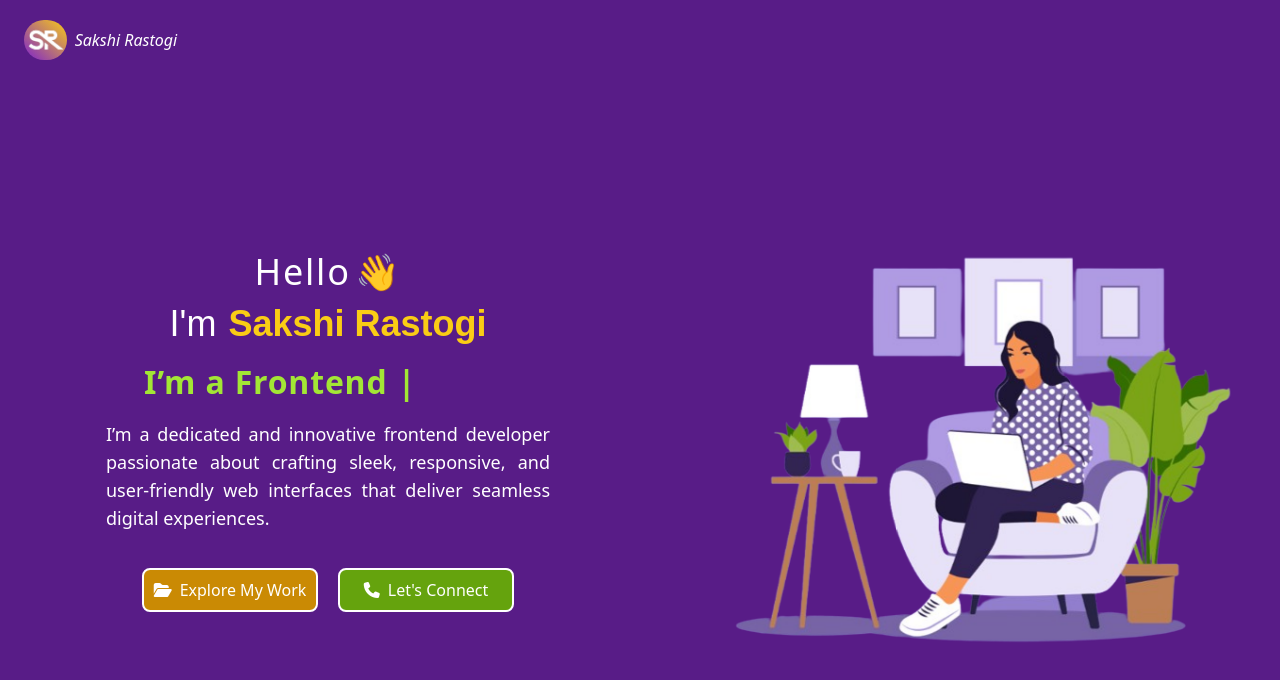
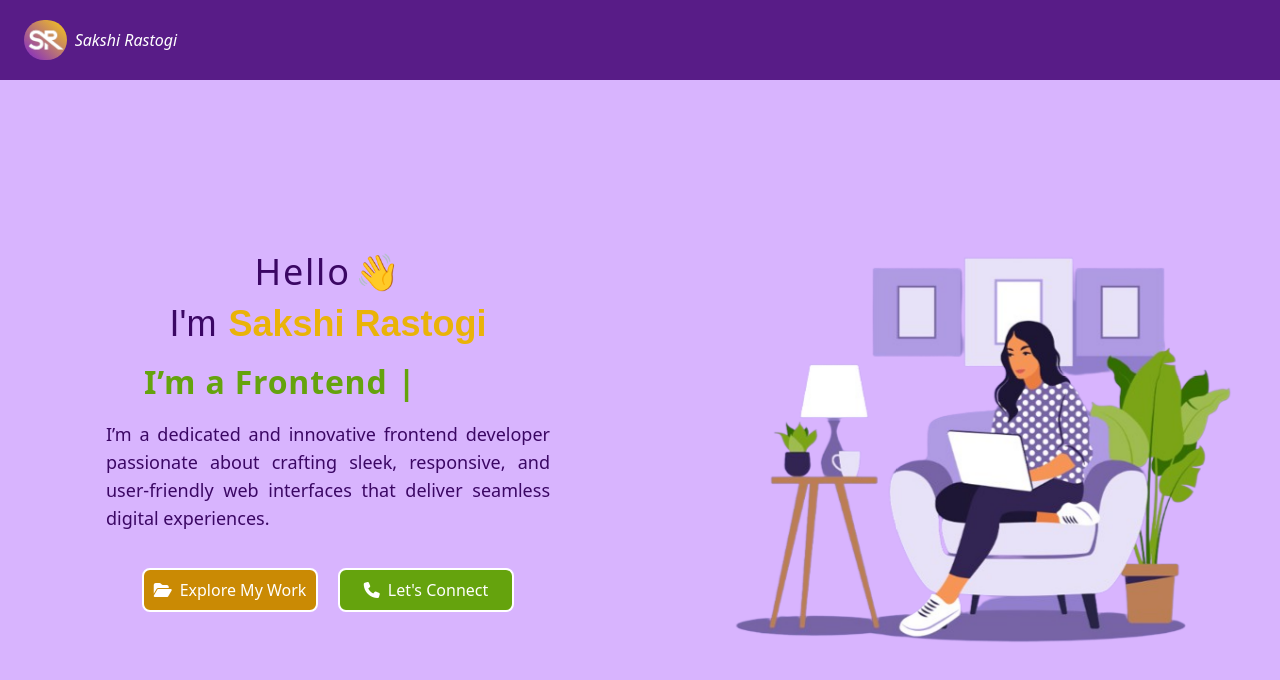
Before and after one commit to SakshiRastogi1302/portfolio, a React (Vite) app: page / in a window 1280 px wide. Shown: the top 680 px of the page. Built offline with nearby package versions, Linux system fonts and the light colour scheme.

Commit message:
updated light and dark theme color in homepage.

```diff
--- a/src/components/HomePageComponent.jsx
+++ b/src/components/HomePageComponent.jsx
@@ -8,7 +8,7 @@ const HomePageComponent = () => {
   const currentMode = useSelector(store => store.toggleLightDarkMode.currentMode);
   return (
     <div className={currentMode==="light"?"":"dark"}>
-        <div className="bg-purple-900 dark:bg-purple-100 w-full min-h-screen text-white dark:text-purple-950 flex flex-col-reverse lg:flex-row items-center justify-center p-4 lg:p-8 gap-8">
+        <div className="bg-purple-300 dark:bg-purple-900 w-full min-h-screen text-purple-950 dark:text-white flex flex-col-reverse lg:flex-row items-center justify-center p-4 lg:p-8 gap-8">
             {/* Text Column */}
             <div className="flex flex-col justify-center w-full lg:w-1/2 space-y-2 lg:space-y-4 lg:pt-20 xl:pt-16">
               {/* Greeting */}
@@ -17,14 +17,14 @@ const HomePageComponent = () => {
                   Hello <span className="animate-wave ml-1">👋</span>
                 </span>
                 <p className="text-xl md:text-2xl lg:text-3xl xl:text-4xl font-mulish animate-moveLine mt-1 md:mt-3 flex justify-center">
-                  I'm <b className="text-yellow-400 dark:text-yellow-500 ml-3">Sakshi Rastogi</b>
+                  I'm <b className="text-yellow-500 dark:text-yellow-400 ml-3">Sakshi Rastogi</b>
                 </p>
               </div>
 
               {/* Typewriter */}
               <div
                 className="flex flex-wrap justify-center lg:justify-start text-center
-                  font-bold text-lime-400 dark:text-lime-600 leading-snug
+                  font-bold text-lime-600 dark:text-lime-400 leading-snug
                   text-[clamp(1.2rem,2.5vw,2.3rem)]
                   tracking-wide px-4 lg:px-20 xl:px-28 2xl:px-[110px]"
               >
```
